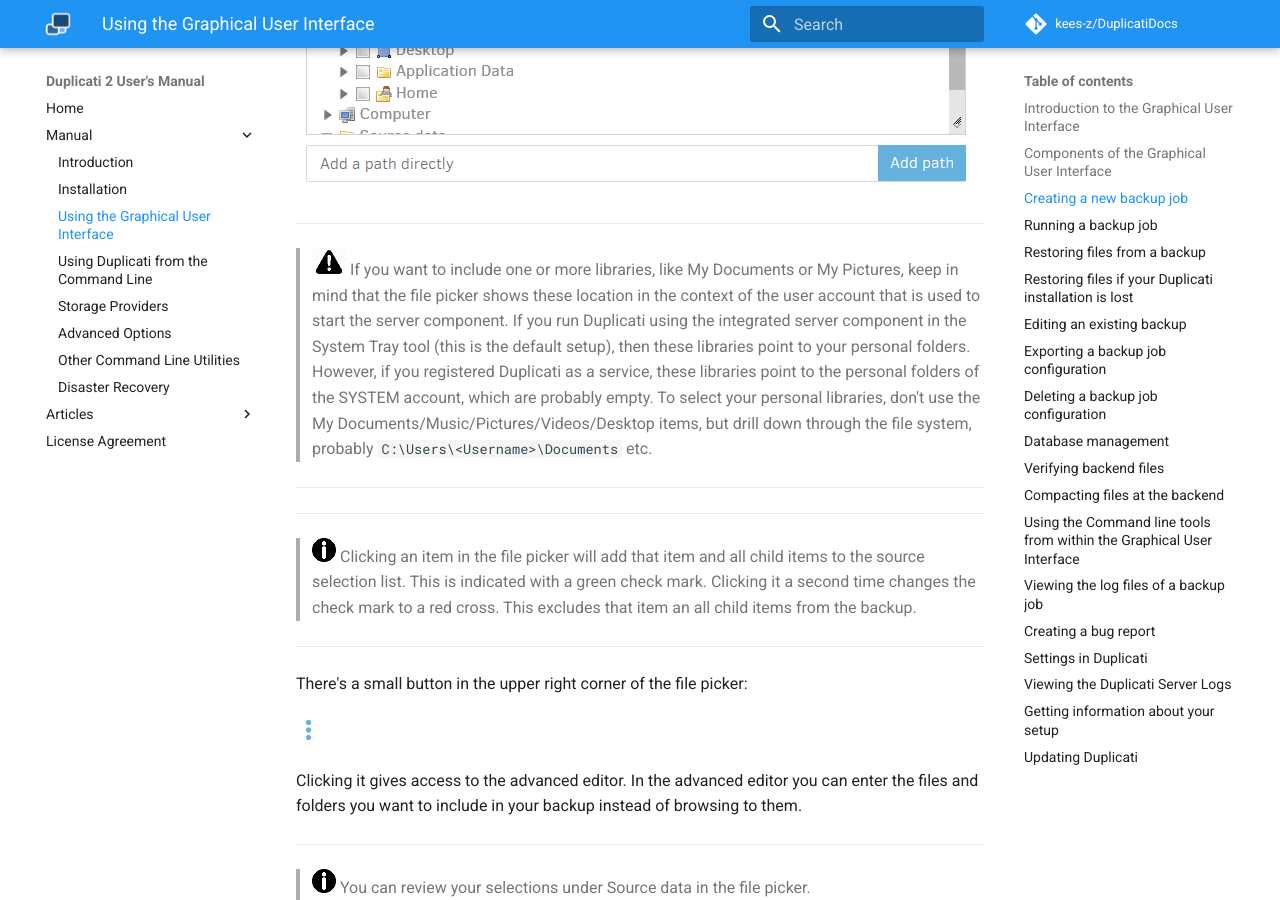
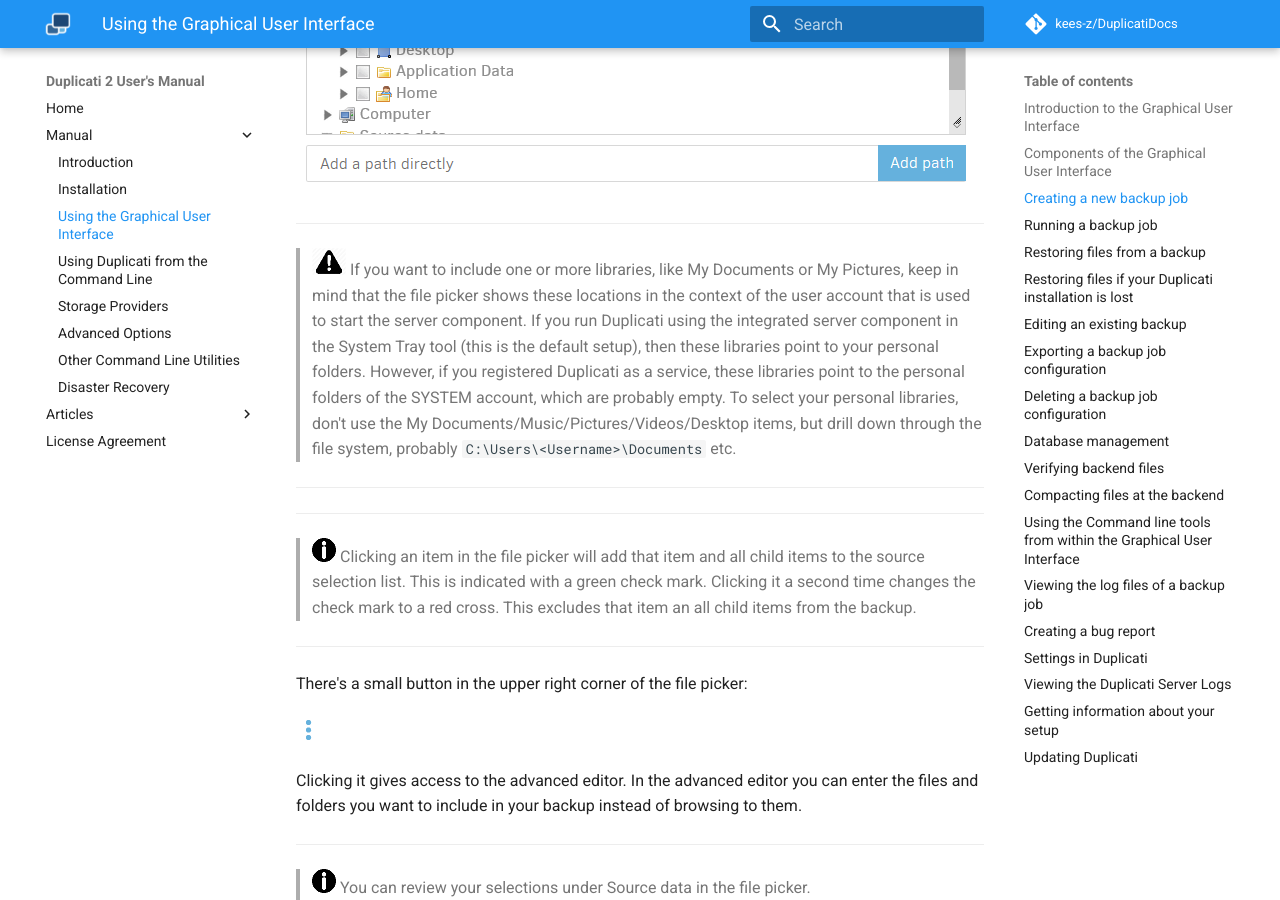
Before and after one commit to kees-z/DuplicatiDocs, an MkDocs documentation site: the page built from docs/03-using-the-graphical-user-interface.md, in a window 1280 px wide and 900 px high, scrolled down 8374 px. Built offline with MkDocs 1.6.1 and Material for MkDocs 9.7.7, drawn with Linux system fonts in a browser that asks for light colours; comment, search, counter and statistics services are not loaded; old or Windows-style settings are respelled for this version of MkDocs.

Commit message:
Update 03-using-the-graphical-user-interface.md

```diff
--- a/docs/03-using-the-graphical-user-interface.md
+++ b/docs/03-using-the-graphical-user-interface.md
@@ -142,7 +142,7 @@ In step 3 you can select the files and folders you want to include in the backup
 ![](ss_newbackup_05.png)
 
 *****
-> ![](icon_important.png) If you want to include one or more libraries, like My Documents or My Pictures, keep in mind that the file picker shows these location in the context of the user account that is used to start the server component. If you run Duplicati using the integrated server component in the System Tray tool (this is the default setup), then these libraries point to your personal folders. However, if you registered Duplicati as a service, these libraries point to the personal folders of the SYSTEM account, which are probably empty. To select your personal libraries, don't use the My Documents/Music/Pictures/Videos/Desktop items, but drill down through the file system, probably `C:\Users\<Username>\Documents` etc.
+> ![](icon_important.png) If you want to include one or more libraries, like My Documents or My Pictures, keep in mind that the file picker shows these locations in the context of the user account that is used to start the server component. If you run Duplicati using the integrated server component in the System Tray tool (this is the default setup), then these libraries point to your personal folders. However, if you registered Duplicati as a service, these libraries point to the personal folders of the SYSTEM account, which are probably empty. To select your personal libraries, don't use the My Documents/Music/Pictures/Videos/Desktop items, but drill down through the file system, probably `C:\Users\<Username>\Documents` etc.
 
 *****
 
```
